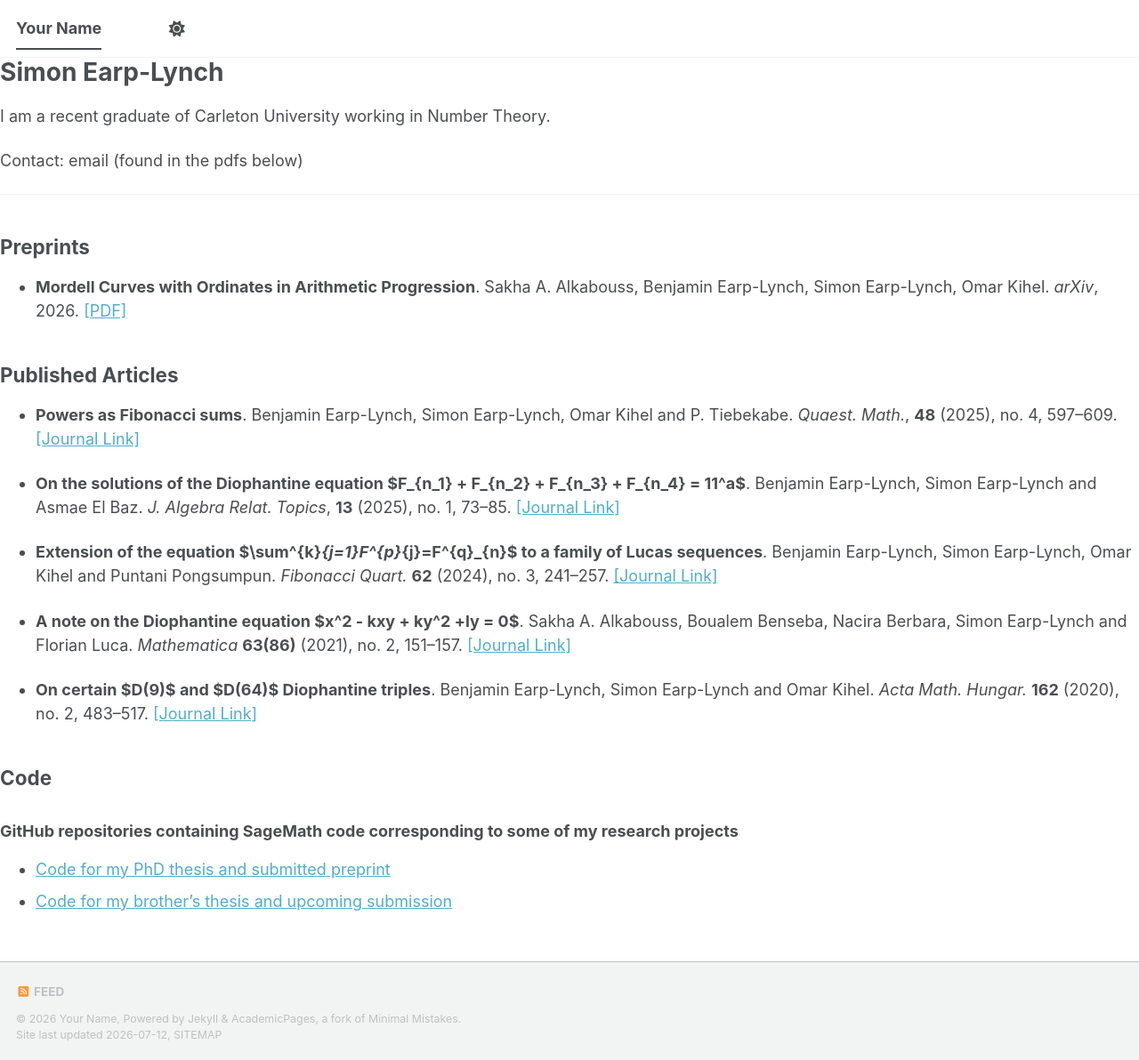
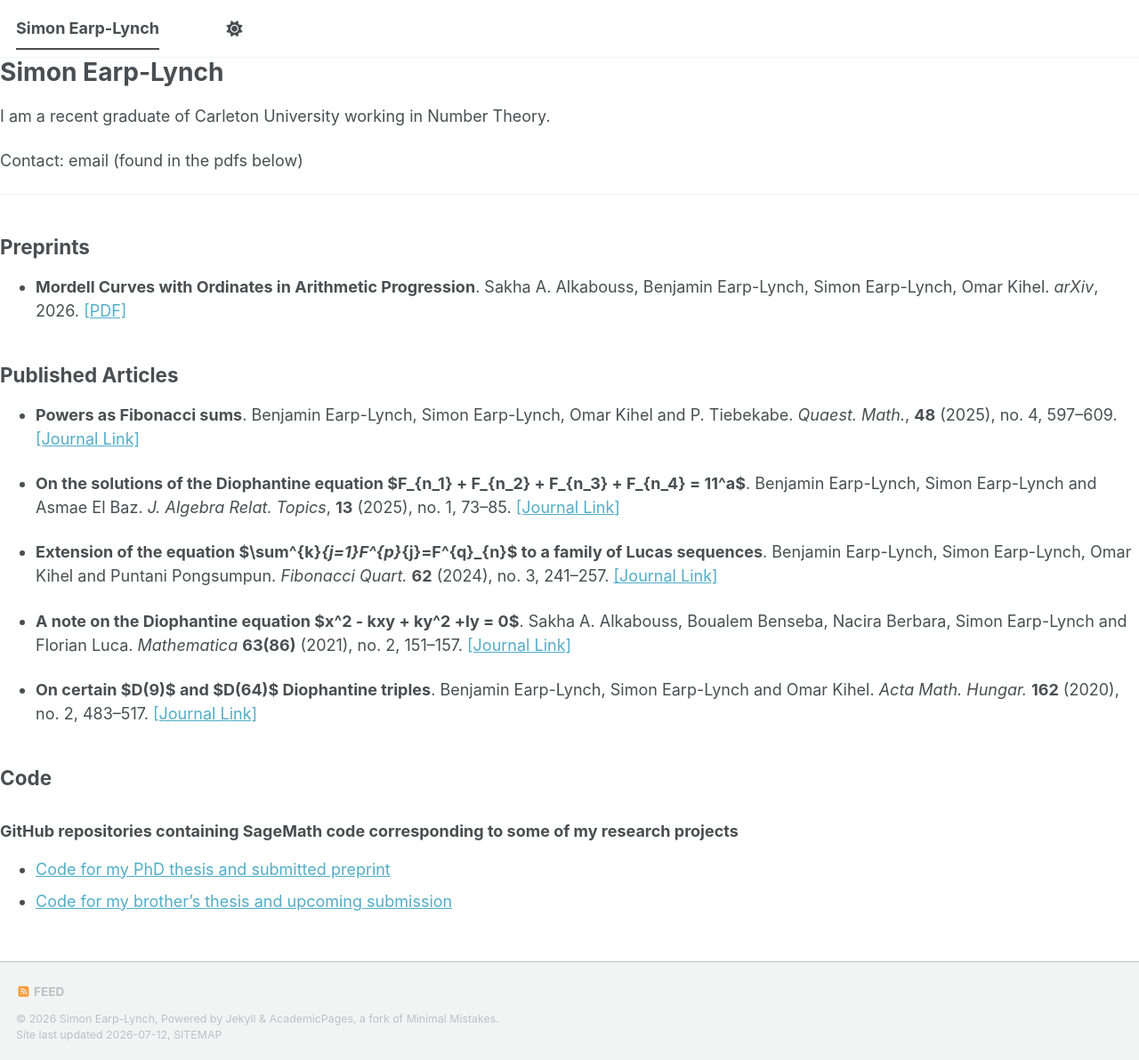
Before and after one commit to simon-e-l-math/Simon-E-L-Math.github.io, a Jekyll site: the page built from index.md, in a window 1280 px wide and 1192 px high. Shown: the whole window at 89% size. Built offline with Jekyll 4.4.1, drawn with Linux system fonts in a browser that asks for light colours; our own code applies the rules of GitHub Pages for plain Markdown files; a script bundle is joined from its source files by our own code; library files that are not in the unit come from our copies.

Commit message:
Update name field

```diff
--- a/_config.yml
+++ b/_config.yml
@@ -1,2 +1,2 @@
-title: Your Name
+title: Simon Earp-Lynch
 theme: jekyll-theme-minimal
```
